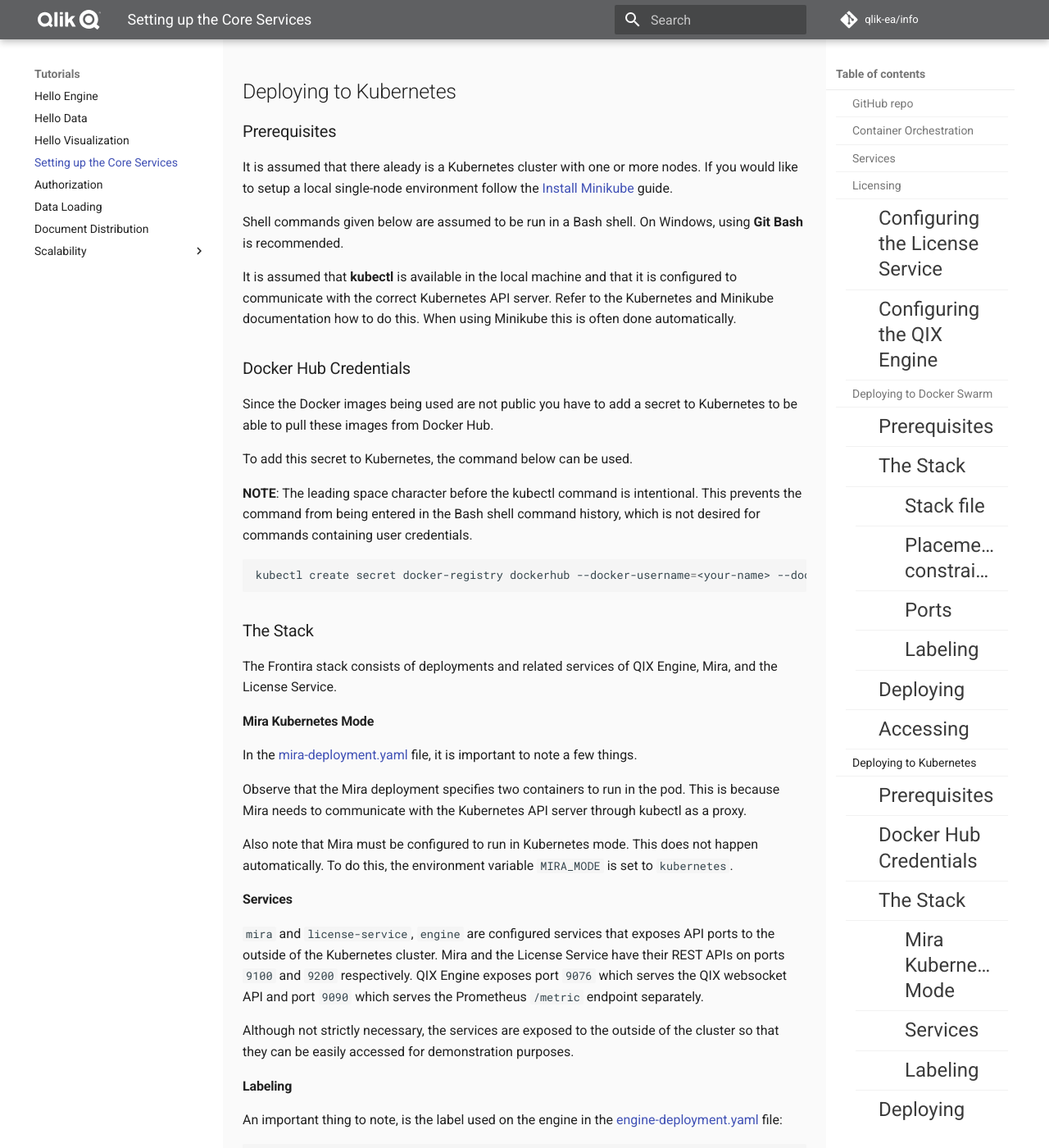
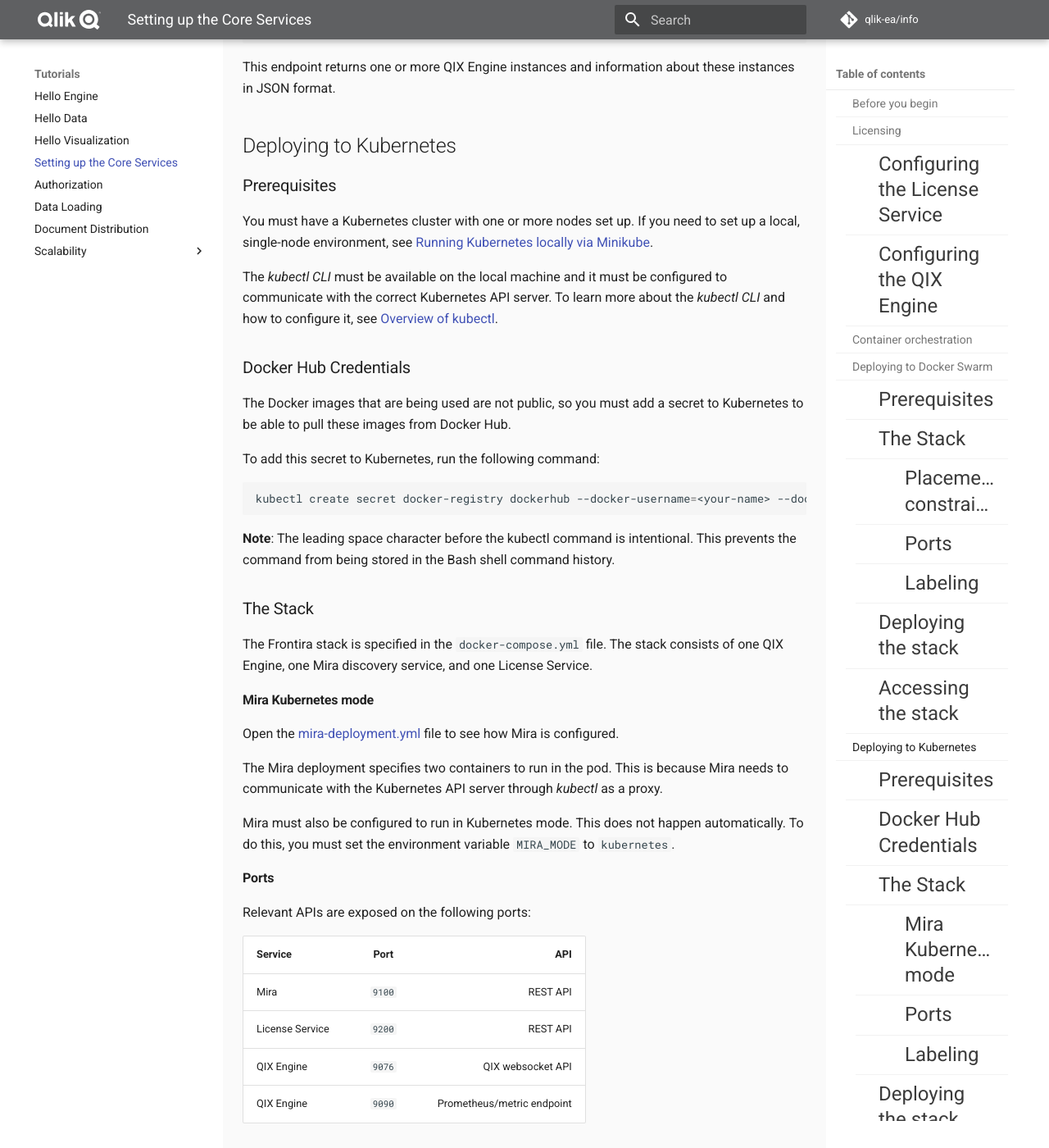
Before and after one commit to qlik-oss/core-website, an MkDocs documentation site: the page built from docs/tutorials/core.md, in a window 1280 px wide and 1400 px high, scrolled down 3825 px. Shown: the whole window at 82% size. Built offline with MkDocs 1.6.1 and Material for MkDocs 9.7.7, drawn with Linux system fonts in a browser that asks for light colours; comment, search, counter and statistics services are not loaded; old or Windows-style settings are respelled for this version of MkDocs; some of the changed text lies outside the part shown.

Commit message:
Language and content review (#140)
* Language and content review

* Fixing comments and lint errors

````diff
--- a/docs/tutorials/core.md
+++ b/docs/tutorials/core.md
@@ -1,28 +1,7 @@
 # Setting up the Core Services
 
-This tutorial demonstrates how to deploy a minimal Frontira stack of the core Frontira services using different
-orchestration tools.
-
-It demonstrates a foundation to build full solutions on, where more aspects must also be considered,
-like authorization, document/data handling, vizualization, logging, monitoring etc.
-There are other tutorials that cover such aspects separately.
-
-## GitHub repo
-
-The tutorial assets are located [here](https://github.com/qlik-ea/core).
-
-When running commands presented in this tutorial, it is assumed that they are run in that repository.
-
-## Container Orchestration
-
-Examples are provided of deployments of the Frontira core services using the following container orchestration
-platforms:
-
-- [Docker Swarm](#deploying-to-docker-swarm)
-- [Kubernetes](#deploying-to-kubernetes)
-- [Nomad](#deploying-to-nomad) (Experimental)
-
-## Services
+In this tutorial, you will learn how to set up and deploy the minimal Frontira stack
+comprising the core services. The core services represent the foundation on which to build full Frontira solutions.
 
 The core Frontira stack consists of the following services:
 
@@ -30,25 +9,38 @@
 - [License Service](../documentation/services/license-service.md)
 - [Mira](../documentation/services/mira.md)
 
-In a typical solution, these are all deployed on the server side.
+In a typical solution, all services are deployed on the server side.
+
+**Note:** Tutorials that describe how to configure the core components
+for things like authorization, data loading, and document distribution, are covered in separate tutorials.
+
+## Before you begin
+
+Clone the [Core](https://github.com/qlik-ea/core) Git repository,
+which contains all tutorial assets, to your local machine.
+All commands should be executed from this Git repository.
 
 ## Licensing
 
-Since QIX Engine runs under a license model, the examples require licensing configuration to be done.
-It should be clear in each example, and with the information provided below, how to do this.
+Since QIX Engine runs under a license model,
+you should complete licensing configuration before you start this tutorial.
 
-**NOTE**: The examples do not yet contain these configuration options since QIX Engine does not yet support it.
+**NOTE**: The examples do not yet contain these configuration options
+since the QIX Engine does not yet support it.
 Examples will be updated as soon as this becomes available.
 
 ### Configuring the License Service
 
-The License Service must be provided two environment variables that tells the service which license to use. These are:
+There are two license variables that the License Service
+requires to determine which service license to use.
 
 - `LEF_SERIAL` - The LEF serial number which identifies the license to use.
 - `LEF_CONTROL` - A control number used to validate the LEF serial number.
 
-Both these will be provided by Qlik when receiving license details of the QIX Engine.
-In a docker-compose file, this could be done like this:
+Both numbers are provided by Qlik when you receive the license details for the QIX Engine.
+
+In a `docker-compose.yml` file,
+the license variables are specified in the environment definition.
 
 ```yml
 version: "3.0"
@@ -65,11 +57,12 @@
 
 ### Configuring the QIX Engine
 
-When running, the QIX Engine periodically communicates with the License Service
-to ensure that it is running under a valid license.
-QIX Engine deployments must be configured with the URL to use for accessing the Licence Service REST API.
-This is done by providing the `LicenseServiceURL` command switch to the engine.
-In a docker-compose file this would typically look like:
+When the QIX Engine is running, it periodically communicates with the License Service
+to verify that it is running with a valid license.
+A QIX Engine deployment must be configured with the URL
+that is used to call the License Service REST API.
+You can do this by providing the `LicenseServiceUrl` command switch
+to the engine in a docker-compose file in the services definition.
 
 ```yml
 version: "3.0"
@@ -81,16 +74,28 @@
 ...
 ```
 
+## Container orchestration
+
+We provide examples on how to deploy the Frontira core services
+using the following container orchestration platforms:
+
+- [Docker Swarm](#deploying-to-docker-swarm)
+- [Kubernetes](#deploying-to-kubernetes)
+- [Nomad](#deploying-to-nomad) (Experimental)
+
+**Note:** In the examples that follow, all shell commands should be run in a Bash shell.
+If you are using Windows, we recommend using Git Bash.
+
 ## Deploying to Docker Swarm
 
 ### Prerequisites
 
-It is assumed that there is already a Docker Swarm cluster set up.
-If you would like to setup a local environment follow the [Install Docker](https://docs.docker.com/engine/swarm/) guide.
+You must have a Docker Swarm cluster set up.
+To learn how to set up a Docker Swarm cluster in a local environment,
+see [Install Docker](https://docs.docker.com/engine/swarm/).
 
-Shell commands given below are assumed to be run in a Bash shell. On Windows, using **Git Bash** is recommended.
-
-Your Docker CLI must be set to issue commands to the swarm manager. This is typically done with:
+Your Docker CLI must be set to issue commands to the swarm manager.
+You can do this with the `eval` command. For example:
 
 ```sh
 eval $(docker-machine env <swarm manager node>)
@@ -98,28 +103,134 @@
 
 ### The Stack
 
-#### Stack file
-
-The Frontira stack, is specified in the
+The Frontira stack is specified in the
 [docker-compose.yml](https://github.com/qlik-ea/core/blob/master/docker-swarm/docker-compose.yml) file.
-The stack consists of one QIX Engine, one Mira, and one License Service service.
+The stack consists of one QIX Engine, one Mira discovery service, and one License Service.
 
 #### Placement constraints
 
-The Mira service is placed on the swarm manager node. It communicates with the manager Docker Engine.
-This is also why `/var/run/docker.sock` is mounted into the service.
+The Mira service is placed on the swarm manager node
+so that it can communicate with the manager Docker Engine.
+This is why `/var/run/docker.sock` is mounted into the service.
 
 #### Ports
 
-Mira and the License Service expose their REST APIs on ports `9100` and `9200` respectively. QIX Engine exposes port
-`9076` which serves the QIX websocket API and port `9090` which serves that Prometheus `/metric` endpoint separately.
+Relevant APIs are exposed on the following ports:
 
-Although not strictly necessary, these ports are exposed to the outside of the swarm
-so that they can be easily accessed for demonstration purposes.
+| Service         | Port          | API                        |
+| --------------- |:-------------:| --------------------------:|
+| Mira            | `9100`        | REST API                   |
+| License Service | `9200`        | REST API                   |
+| QIX Engine      | `9076`        | QIX websocket API          |
+| QIX Engine      | `9090`        | Prometheus/metric endpoint |
+
+These ports are exposed outside of the swarm
+so that they are easily available for demonstrations.
+This is not a requirement.
 
 #### Labeling
 
-An important thing to note, is the label used on the QIX Engine service:
+The QIX Engine service requires the following note to be added
+to the labels definition in the `docker-compose.yml` file:
+
+```yml
+labels:
+  qix-engine: ""
+```
+
+This label is required for Mira to identify service as a QIX Engine instance.
+To learn more about labeling, see [Mira documentation](https://github.com/qlik-ea/mira).
+
+### Deploying the stack
+
+Deploy the stack by running the following command:
+
+```sh
+docker stack deploy -c ./docker-compose.yml --with-registry-auth frontira
+```
+
+**Note**: `--with-registry-auth` is currently required because the Docker images are not public,
+and credentials are needed to pull them from Docker Hub.
+
+### Accessing the stack
+
+Once the stack is deployed,
+you can retrieve a list of the tasks running on the stack by running the following command:
+
+```sh
+docker stack ps frontira
+```
+
+You can query Mira to return the list of QIX Engines it has discovered by calling its `/engines` endpoint:
+
+```sh
+curl http://<swarm manager node ip>:9100/v1/engines
+```
+
+This endpoint returns one or more QIX Engine instances and information about these instances in JSON format.
+
+## Deploying to Kubernetes
+
+### Prerequisites
+
+You must have a Kubernetes cluster with one or more nodes set up.
+If you need to set up a local, single-node environment,
+see [Running Kubernetes locally via Minikube](https://kubernetes.io/docs/getting-started-guides/minikube/).
+
+The *kubectl CLI* must be available on the local machine
+and it must be configured to communicate with the correct Kubernetes API server.
+To learn more about the *kubectl CLI* and how to configure it,
+see [Overview of kubectl](https://kubernetes.io/docs/reference/kubectl/overview/).
+
+### Docker Hub Credentials
+
+The Docker images that are being used are not public,
+so you must add a secret to Kubernetes to be able to pull these images from Docker Hub.
+
+To add this secret to Kubernetes, run the following command:
+
+```sh
+kubectl create secret docker-registry dockerhub --docker-username=<your-name> --docker-password=<your-password> --docker-email=<your-email>
+```
+
+**Note**: The leading space character before the kubectl command is intentional.
+This prevents the command from being stored in the Bash shell command history.
+
+### The Stack
+
+The Frontira stack is specified in the `docker-compose.yml` file.
+The stack consists of one QIX Engine, one Mira discovery service, and one License Service.
+
+#### Mira Kubernetes mode
+
+Open the
+[mira-deployment.yml](https://github.com/qlik-ea/core/blob/master/kubernetes/plain/frontira/mira-deployment.yml)
+file to see how Mira is configured.
+
+The Mira deployment specifies two containers to run in the pod.
+This is because Mira needs to communicate with the Kubernetes API server through *kubectl* as a proxy.
+
+Mira must also be configured to run in Kubernetes mode.
+This does not happen automatically.
+To do this, you must set the environment variable `MIRA_MODE` to `kubernetes`.
+
+#### Ports
+
+Relevant APIs are exposed on the following ports:
+
+| Service         | Port          | API                        |
+| --------------- |:-------------:| --------------------------:|
+| Mira            | `9100`        | REST API                   |
+| License Service | `9200`        | REST API                   |
+| QIX Engine      | `9076`        | QIX websocket API          |
+| QIX Engine      | `9090`        | Prometheus/metric endpoint |
+
+These ports are exposed outside of the swarm so that they are easily available for demonstrations.
+This is not a requirement.
+
+#### Labeling
+
+The QIX Engine service requires the following note to be added to the labels definition in the `engine-deployment.yml` file:
 
 ```yml
 labels:
@@ -127,118 +238,18 @@
 ```
 
 This label is required for Mira to identify the engine service as a QIX Engine instance.
-The label to use is configurable and more information on this topic can be found in
-the [documentation](https://github.com/qlik-ea/mira) of Mira.
+To learn more about labeling, see [QIX Engine labeling](../services/mira.md#qix-engine-labeling).
 
-### Deploying
+### Deploying the stack
 
-The stack can be deployed with the following command:
-
-```sh
-docker stack deploy -c ./docker-compose.yml --with-registry-auth frontira
-```
-
-**NOTE**: `--with-registry-auth` is currently needed since the Docker images being used are not public,
-and credentials are needed to pull them from Docker Hub.
-
-### Accessing
-
-Once the stack is deployed, it should be possible to list the tasks in it:
-
-```sh
-docker stack ps frontira
-```
-
-Also, it should be possible to query Mira to return the list of QIX Engines it has discovered,
-by accessing its `/engines` endpoint:
-
-```sh
-curl http://<swarm manager node ip>:9100/v1/engines
-```
-
-This should return JSON content containing one or more QIX Engine instance and information about these instances.
-
-## Deploying to Kubernetes
-
-### Prerequisites
-
-It is assumed that there aleady is a Kubernetes cluster with one or more nodes.
-If you would like to setup a local single-node environment
-follow the [Install Minikube](https://kubernetes.io/docs/getting-started-guides/minikube/) guide.
-
-Shell commands given below are assumed to be run in a Bash shell. On Windows, using **Git Bash** is recommended.
-
-It is assumed that **kubectl** is available in the local machine and that it is configured to communicate
-with the correct Kubernetes API server.
-Refer to the Kubernetes and Minikube documentation how to do this.
-When using Minikube this is often done automatically.
-
-### Docker Hub Credentials
-
-Since the Docker images being used are not public you have to add a secret to Kubernetes
-to be able to pull these images from Docker Hub.
-
-To add this secret to Kubernetes, the command below can be used.
-
-**NOTE**: The leading space character before the kubectl command is intentional.
-This prevents the command from being entered in the Bash shell command history,
-which is not desired for commands containing user credentials.
-
-```sh
-kubectl create secret docker-registry dockerhub --docker-username=<your-name> --docker-password=<your-password> --docker-email=<your-email>
-```
-
-### The Stack
-
-The Frontira stack consists of deployments and related services of QIX Engine, Mira, and the License Service.
-
-#### Mira Kubernetes Mode
-
-In the
-[mira-deployment.yaml](https://github.com/qlik-ea/core/blob/master/kubernetes/plain/frontira/mira-deployment.yaml) file,
-it is important to note a few things.
-
-Observe that the Mira deployment specifies two containers to run in the pod.
-This is because Mira needs to communicate with the Kubernetes API server through kubectl as a proxy.
-
-Also note that Mira must be configured to run in Kubernetes mode. This does not happen automatically.
-To do this, the environment variable `MIRA_MODE` is set to `kubernetes`.
-
-#### Services
-
-`mira` and `license-service`, `engine` are configured services that exposes API ports
-to the outside of the Kubernetes cluster.
-Mira and the License Service have their REST APIs on ports `9100` and `9200` respectively.
-QIX Engine exposes port `9076` which serves the QIX websocket API and port `9090`
-which serves the Prometheus `/metric` endpoint separately.
-
-Although not strictly necessary, the services are exposed to the outside of the cluster
-so that they can be easily accessed for demonstration purposes.
-
-#### Labeling
-
-An important thing to note, is the label used on the engine in the
-[engine-deployment.yaml](https://github.com/qlik-ea/core/blob/master/kubernetes/plain/frontira/engine-deployment.yaml) file:
-
-```yml
-metadata:
-  labels:
-    ...
-    qix-engine:
-```
-
-This label is required for Mira to identify engine pods as a QIX Engine instances.
-The label to use is configurable and more information on this topic can be found in the
-[documentation](https://github.com/qlik-ea/mira) of Mira.
-
-### Deploying
-
-Two types of deployments to Kubernetes are examplified.
-The first one is the "plain" Kubernetes method, using standard deployments and services.
-The second one shows how to use [Helm](https://helm.sh/),
+We show two types of deployments to Kubernetes below.
+The first one is the *plain* Kubernetes method, which uses standard deployments and services.
+The second one uses [Helm](https://helm.sh/),
 which provides a powerful way to manage Kubernetes applications.
 
 #### Deploying to plain Kubernetes
+
+Deploy the stack by running the following command:
 
 ```sh
 cd kubernetes/plain
@@ -247,62 +258,67 @@
 
 #### Deploying to Kubernetes with Helm
 
-Helm must be installed on the client side and Tiller on the server side.
-To enable Tiller follow this [guide](https://docs.helm.sh/using_helm/#initialize-helm-and-install-tiller).
+To deploy kubernetes with Helm,
+you must install Helm on the client side and Tiller on the server side.
+For information on how to do this,
+see [Initialize Helm and install Tiller](https://docs.helm.sh/using_helm/#initialize-helm-and-install-tiller).
 
-To deploy the stack using Helm, run:
+Deploy the stack using Helm by running the following command:
 
 ```sh
 cd kubernetes/helm
 helm install ./frontira/
 ```
 
-### Accessing
+### Accessing the stack
 
-Once the stack is deployed, it should be possible to list all resources of the deployment with:
+Once the stack is deployed,
+you can retrieve a list of the tasks running on the stack by running the following command:
 
 ```sh
 kubectl get all
 ```
 
-Also, it should be possible to query Mira to return the list of QIX Engines it has discovered,
-by accessing its `/engines` endpoint:
+You can query Mira to return the list of QIX Engines it has discovered by calling its `/engines` endpoint:
 
 ```sh
 curl http://<kubernetes node ip>:9100/v1/engines
 ```
 
-This should return JSON content containing one QIX Engine instance and information about it.
+This endpoint returns one or more QIX Engine instances and information about these instances in JSON format.
 
 ## Deploying to Nomad
 
-**NOTE**: Deploying to Nomad is not officially supported by Frontira.
+**Note**: Deploying to Nomad is not officially supported by Frontira.
 
-It is assumed that there is already a Nomad environment set up.
-If you would like to setup a local enviroment follow the
-[Install Nomad](https://www.nomadproject.io/intro/getting-started/install.html) guide.
+### Prerequisites
 
-### Secrets
+You must have a Nomad environment set up. If you need to setup a local enviroment, see
+[Install Nomad](https://www.nomadproject.io/intro/getting-started/install.html).
 
-Since the Docker images being used are not public you have to pass Docker credentials when deploying the Nomad stack.
-In this example we use the Docker auths that is stored when logging into docker hub i.e. `docker login`.
+### Docker Hub credentials
 
-Be aware that the Docker credentials are stored in plain text in Nomad,
+The Docker images that are being used are not public,
+so you must add a secret to Nomad to be able to pull these images from Docker Hub.
+In this example, we use the Docker auths that is stored when logging into Docker Hub with `docker login`.
+
+**Note:** Nomad stores the Docker credentials as plain text.
+To learn more on how Nomad stores these credentials,
 see [here](https://www.nomadproject.io/docs/drivers/docker.html#docker-auth-config).
-In [nomad.hcl](https://github.com/qlik-ea/core/blob/master/nomad/nomad.hcl) there is an example of how
-the Nomad client can be configured to use local docker credentials.
+To see an example of how the Nomad client can be configured to use local docker credentials, see [nomad.hcl](https://github.com/qlik-ea/core/blob/master/nomad/nomad.hcl).
 
 ### Service Discovery
 
-Mira uses the DNS mode for service discovery in a Nomad orchestration.
-This assumes that there is a running Consul server in the Nomad environment.
-Nomad will automatically register services in Consul when deploying the `nomad` files.
-The hostname that Mira should use for discovering QIX Engine instances is defined
-in the task configuration for [Mira](https://github.com/qlik-ea/core/blob/master/nomad/mira.nomad).
+In a Nomad orchestration, Mira uses the DNS mode for service discovery.
+A Consul server must be running in the Nomad environment.
+Nomad will automatically register services in Consul when deploying the nomad files.
+You can find the hostname that Mira should use for discovering QIX Engine instances
+in the task configuration of
+[mira.noamd](https://github.com/qlik-ea/core/blob/master/nomad/mira.nomad) file.
 
-### Deploy
+### Deploying the stack
 
-Deploy the core stack with the following commands:
+Deploy the Nomad stack by running the following commands:
 
 ```sh
 nomad run ./nomad/mira.nomad
````
